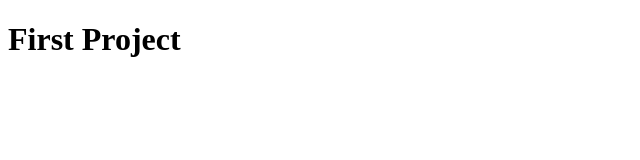
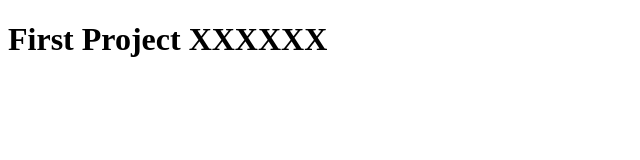
Before and after one commit to grigoriy-stasiv/my-first-project, a plain HTML site: page index.html in a window 1280 px wide. Shown: the whole page, without its empty margins (0-640 px from the left). Drawn offline with Linux system fonts and the light colour scheme.

Commit message:
add index file

```diff
--- a/index.html
+++ b/index.html
@@ -6,6 +6,6 @@
     <title>Document</title>
   </head>
   <body>
-    <h1>First Project</h1>
+    <h1>First Project XXXXXX</h1>
   </body>
 </html>
```
